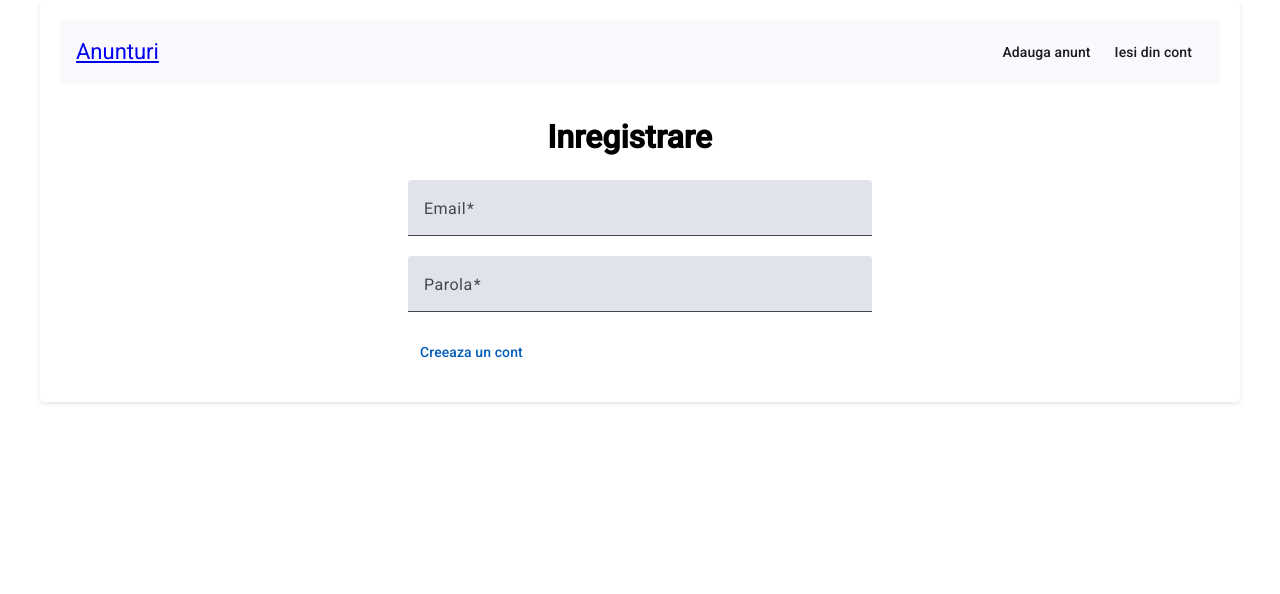
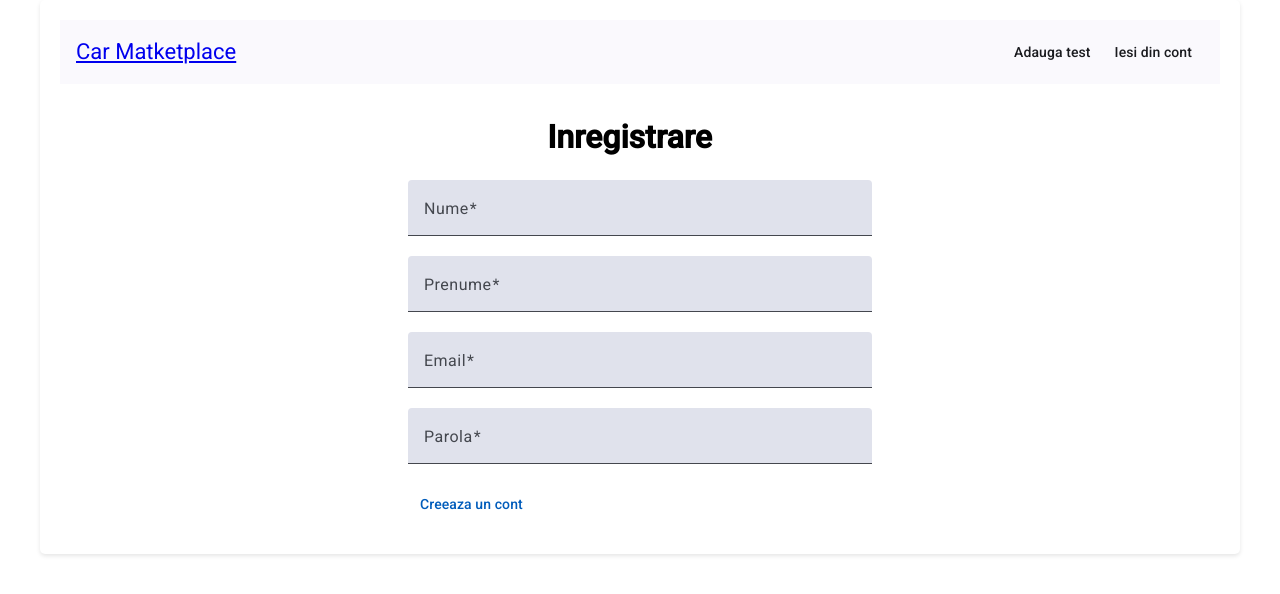
Before and after one commit to Vasilica12/car-marketplace1, an Angular app: page /signup in a window 1280 px wide. Shown: the top 594 px of the page. Built offline with nearby package versions, Linux system fonts and the light colour scheme.

Commit message:
first commit

```diff
--- a/src/app/auth/auth-data.model.ts
+++ b/src/app/auth/auth-data.model.ts
@@ -1,4 +1,6 @@
 export interface AuthData {
+  firstName: string,
+  secondName: string,
   email: string;
   password: string;
 }
--- a/src/app/auth/auth.service.ts
+++ b/src/app/auth/auth.service.ts
@@ -15,12 +15,17 @@ export class AuthService{
   private userId!: any;
   private errorMessage!: any;
   private tokenTimer!: any;
+  private firstName = new Subject<string>();
   private authStatusListener = new Subject<boolean>();
 
   constructor(private http: HttpClient, private router: Router) {}
 
   getToken = () => {
     return this.token;
+  }
+
+  getFirstName() {
+    return this.firstName.asObservable();
   }
 
   getError() {
@@ -39,10 +44,17 @@ export class AuthService{
     return this.authStatusListener.asObservable();
   }
 
-  createUser(email: string, password: string) {
-    const authData: AuthData = {email: email, password: password};
+  createUser(firstName: string, secondName: string, email: string, password: string) {
+    const authData: AuthData = {
+      firstName: firstName,
+      secondName: secondName,
+      email: email,
+      password: password
+    };
+
     return this.http.post<{message: string, result: string}>("http://localhost:3000/api/user/signup", authData)
       .subscribe(responseData => {
+        console.log(responseData);
         this.router.navigate(['/']);
       }, error => {
         this.authStatusListener.next(false);
@@ -50,10 +62,15 @@ export class AuthService{
   }
 
   login(email: string, password: string) {
-    const authData: AuthData = {email: email, password: password};
-    this.http.post<{ token: string, expiresIn: number, userId: string }>("http://localhost:3000/api/user/login", authData)
+    const authData: any = {
+      email: email,
+      password: password
+    };
+
+    this.http.post<{ token: string, expiresIn: number, userId: string, email: string, firstName: string}>("http://localhost:3000/api/user/login", authData)
       .subscribe(responseData => {
         const token = responseData.token;
+        console.log("Data after login: " + responseData.firstName);
         this.token = token;
         if (token) {
           const expires = responseData.expiresIn;
@@ -61,6 +78,7 @@ export class AuthService{
           this.isAuth = true;
           this.userId = responseData.userId;
           this.authStatusListener.next(true);
+          this.firstName.next(responseData.firstName);
           const now = new Date();
           const expirationDate = new Date(now.getTime() + expires * 1000);
           this.saveAuthData(token, expirationDate, this.userId);
--- a/src/app/auth/signup/signup.component.html
+++ b/src/app/auth/signup/signup.component.html
@@ -2,6 +2,28 @@
 <h1>Inregistrare</h1>
 <mat-spinner *ngIf="isLoading"></mat-spinner>
 <form *ngIf="!isLoading" class="example-form" (submit)="onSignUp(signUpForm)" #signUpForm="ngForm">
+  <mat-form-field class="example-full-width">
+    <mat-label>Nume</mat-label>
+    <input
+      matInput
+      ngModel
+      placeholder="Popescu"
+      #firstName="ngModel"
+      required
+      name="firstName">
+    <mat-error *ngIf="firstName.invalid">Numele dumneavoasta nu este valid</mat-error>
+  </mat-form-field>
+  <mat-form-field class="example-full-width">
+    <mat-label>Prenume</mat-label>
+    <input
+      matInput
+      ngModel
+      placeholder="Popescu Ion"
+      #secondName="ngModel"
+      required
+      name="secondName">
+    <mat-error *ngIf="secondName.invalid">Prenumele dumneavoasta nu este valid</mat-error>
+  </mat-form-field>
   <mat-form-field class="example-full-width">
     <mat-label>Email</mat-label>
     <input
--- a/src/app/auth/signup/signup.component.ts
+++ b/src/app/auth/signup/signup.component.ts
@@ -39,7 +39,11 @@ export class SignupComponent implements OnInit, OnDestroy {
       return;
     }
     this.isLoading = true;
-    this.authService.createUser(form.value.email, form.value.password);
+    this.authService.createUser(
+      form.value.firstName,
+      form.value.secondName,
+      form.value.email,
+      form.value.password);
   }
 
   ngOnDestroy() {
--- a/src/app/header/header.component.html
+++ b/src/app/header/header.component.html
@@ -1,9 +1,9 @@
 <mat-toolbar color="primary">
   <div class="header-left">
-    <a routerLink="/">Anunturi</a>
+    <a routerLink="/">Car Matketplace</a>
   </div>
   <div class="header-right">
-    <button *ngIf="userAuth" mat-button routerLink="/create" routerLinkActive="mat-accent">Adauga anunt</button>
+    <button *ngIf="userAuth" mat-button routerLink="/create" routerLinkActive="mat-accent">Adauga test</button>
     <button *ngIf="!userAuth" mat-button routerLink="/login" routerLinkActive="mat-accent">Logare</button>
     <button *ngIf="!userAuth" mat-button routerLink="/signup" routerLinkActive="mat-accent">Inregistrare</button>
     <button *ngIf="userAuth" mat-button (click)="onLogout()">Iesi din cont</button>
--- a/src/app/header/header.component.ts
+++ b/src/app/header/header.component.ts
@@ -35,6 +35,8 @@ export class HeaderComponent implements OnInit, OnDestroy{
     this.userAuth = true;
     // this.userAuth = this.authService.getIsAuth();
     // console.log("user auth after refresh 1 " + this.userAuth);
+    console.log("first name in the header " + this.authService.getFirstName());
+    // this.firstName = this.authService.getFirstName();
     this.authListenerSubs = this.authService.getAuthStatusListener().subscribe(isAuth => {
       this.userAuth = isAuth;
     });
```
